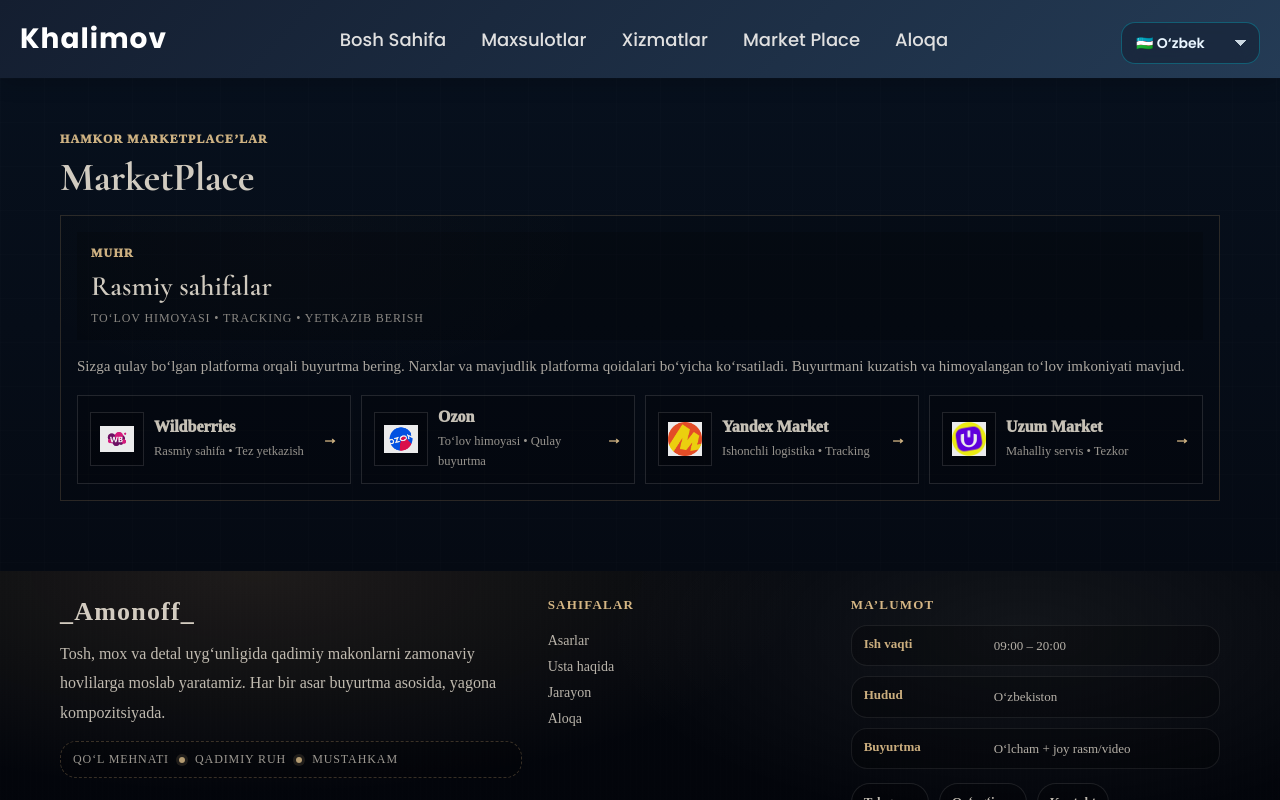
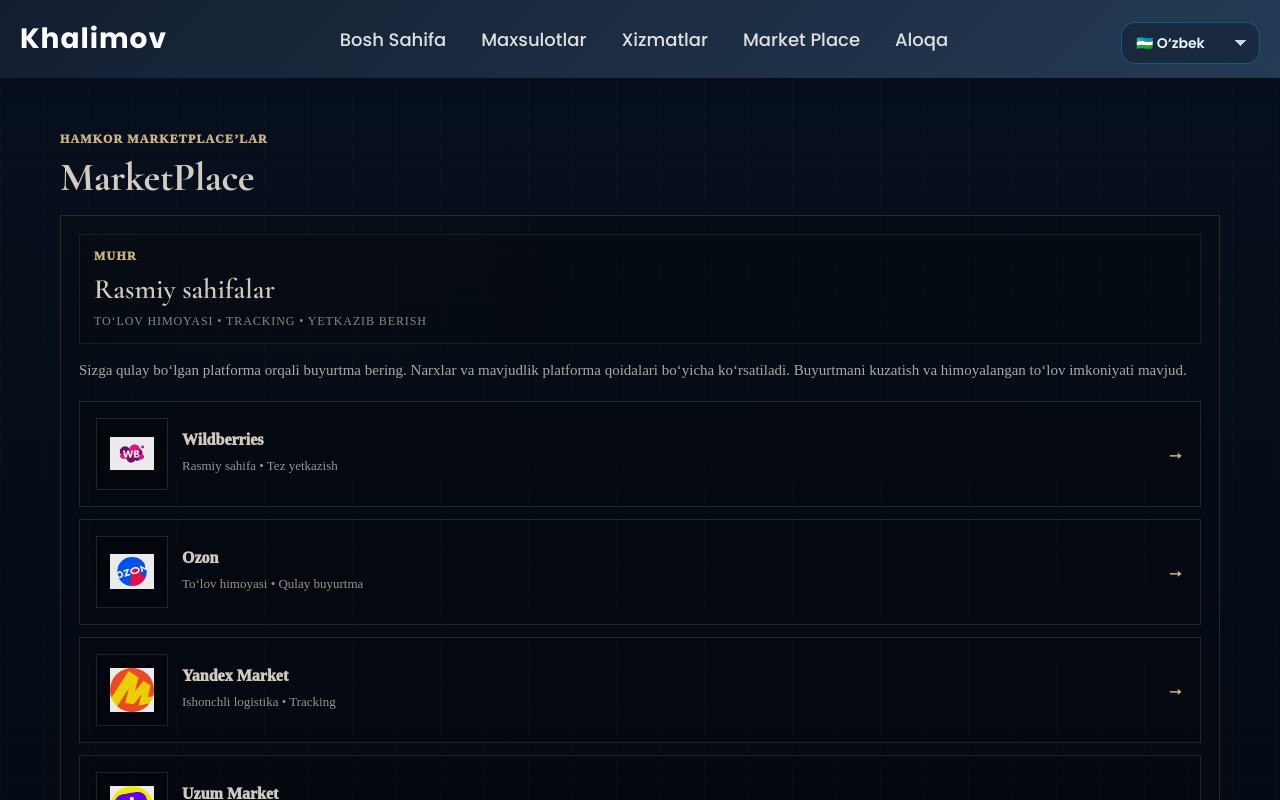
Before and after one commit to amonovdobry07/7-fevral_Loyiha, a React (Vite) app: page /MarketPlace in a window 1280 px wide. Shown: the top 800 px of the page. Built offline with nearby package versions, Linux system fonts and the light colour scheme.

Commit message:
Market Place Fixed

```diff
--- a/src/Pages/MarketPLace/MarketPlace.jsx
+++ b/src/Pages/MarketPLace/MarketPlace.jsx
@@ -10,25 +10,25 @@ const LINKS = [
   {
     name: "Wildberries",
     meta: "Rasmiy sahifa • Tez yetkazish",
-    href: "#",
+    href: "https://www.wildberries.uz/catalog/168511523/detail.aspx?targetUrl=EX",
     logo: wb,
   },
   {
     name: "Ozon",
     meta: "To‘lov himoyasi • Qulay buyurtma",
-    href: "#",
+    href: "https://uz.ozon.com/category/knigi-16500/",
     logo: ozon,
   },
   {
     name: "Yandex Market",
     meta: "Ishonchli logistika • Tracking",
-    href: "#",
+    href: "https://market.yandex.uz/",
     logo: yandex,
   },
   {
     name: "Uzum Market",
     meta: "Mahalliy servis • Tezkor",
-    href: "#",
+    href: "https://uzum.uz/uz",
     logo: uzum,
   },
 ];
@@ -62,9 +62,8 @@ export default function MarketPlaceSeal() {
                   key={idx}
                   className="mpSeal__link"
                   href={l.href}
+                  rel="noreferrer"
                   role="listitem"
-                  target="_blank"
-                  rel="noreferrer"
                 >
                   <div className="mpSeal__logoBox" aria-hidden="true">
                     <img className="mpSeal__logo" src={l.logo} alt="" />
@@ -75,7 +74,7 @@ export default function MarketPlaceSeal() {
                     <span className="mpSeal__meta">{l.meta}</span>
                   </div>
 
-                  <span className="mpSeal__go">→</span>
+                  <span className="mpSeal__go" aria-hidden="true">→</span>
                 </a>
               ))}
             </div>
--- a/src/Styles/MarketPlace.scss
+++ b/src/Styles/MarketPlace.scss
@@ -1,5 +1,5 @@
 .mpSeal {
-  color: rgba(242,234,220,0.86);
+  color: rgba(242, 234, 220, 0.86);
   background: linear-gradient(180deg, #07101d, #050a13);
   padding: 54px 0 70px;
   position: relative;
@@ -17,20 +17,22 @@
   inset: 0;
   opacity: 0.08;
   background-image:
-    linear-gradient(rgba(255,255,255,0.12) 1px, transparent 1px),
-    linear-gradient(90deg, rgba(255,255,255,0.12) 1px, transparent 1px);
+    linear-gradient(rgba(255, 255, 255, 0.12) 1px, transparent 1px),
+    linear-gradient(90deg, rgba(255, 255, 255, 0.12) 1px, transparent 1px);
   background-size: 44px 44px;
   pointer-events: none;
 }
 
-.mpSeal__inner { position: relative; }
+.mpSeal__inner {
+  position: relative;
+}
 
 .mpSeal__kicker {
   margin: 0 0 6px;
   font-size: 12px;
   letter-spacing: 1.1px;
   text-transform: uppercase;
-  color: rgba(224,192,139,0.92);
+  color: rgba(224, 192, 139, 0.92);
   font-weight: 950;
 }
 
@@ -42,9 +44,9 @@
 }
 
 .mpSeal__panel {
-  border: 1px solid rgba(215,176,122,0.18);
-  background: rgba(0,0,0,0.14);
-  padding: 16px;
+  border: 1px solid rgba(215, 176, 122, 0.18);
+  background: rgba(0, 0, 0, 0.14);
+  padding: 18px;
   position: relative;
   overflow: hidden;
 }
@@ -53,17 +55,21 @@
   content: "";
   position: absolute;
   inset: 0;
-  opacity: 0.10;
-  background-image:
-    radial-gradient(520px 260px at 20% 10%, rgba(224,192,139,0.14), transparent 62%);
+  opacity: 0.1;
+  background-image: radial-gradient(
+    520px 260px at 20% 10%,
+    rgba(224, 192, 139, 0.14),
+    transparent 62%
+  );
   pointer-events: none;
 }
 
 .mpSeal__stamp {
-  background: rgba(0,0,0,0.18);
+  background: rgba(0, 0, 0, 0.18);
   padding: 14px 14px 12px;
   margin-bottom: 12px;
   position: relative;
+  border: 1px solid rgba(255, 255, 255, 0.08);
 }
 
 .mpSeal__stampTop {
@@ -71,7 +77,7 @@
   letter-spacing: 1.2px;
   text-transform: uppercase;
   font-size: 12px;
-  color: rgba(224,192,139,0.92);
+  color: rgba(224, 192, 139, 0.92);
   margin-bottom: 8px;
 }
 
@@ -85,87 +91,43 @@
   font-size: 12px;
   letter-spacing: 0.9px;
   text-transform: uppercase;
-  color: rgba(242,234,220,0.56);
+  color: rgba(242, 234, 220, 0.56);
   line-height: 1.6;
 }
 
 .mpSeal__desc {
-  margin: 0 0 14px;
-  color: rgba(242,234,220,0.70);
+  margin: 0 0 16px;
+  color: rgba(242, 234, 220, 0.7);
   line-height: 1.9;
   font-size: 15px;
   position: relative;
 }
 
-/* links list */
+/* ✅ LINKS: endi bitta qatorda (1 column) */
 .mpSeal__links {
   display: grid;
-  grid-template-columns: repeat(4, minmax(0, 1fr));
-  gap: 10px;
+  grid-template-columns: 1fr; /* ✅ bitta ustun */
+  gap: 12px;
   position: relative;
 }
 
+/* ✅ Katta link card */
 .mpSeal__link {
   text-decoration: none;
-  border: 1px solid rgba(255,255,255,0.12);
-  background: rgba(0,0,0,0.18);
-  padding: 12px 12px;
-  display: grid;
-  gap: 6px;
-  transition: background 160ms ease, border-color 160ms ease;
-}
-
-.mpSeal__link:hover {
-  background: rgba(0,0,0,0.28);
-  border-color: rgba(215,176,122,0.20);
-}
-
-.mpSeal__name {
-  font-weight: 950;
-  color: rgba(242,234,220,0.78);
-}
-
-.mpSeal__meta {
-  font-size: 12.5px;
-  color: rgba(242,234,220,0.60);
-  line-height: 1.6;
-}
-
-.mpSeal__go {
-  justify-self: end;
-  color: rgba(224,192,139,0.92);
-  font-weight: 950;
-}
-
-/* responsive */
-@media (max-width: 980px) {
-  .mpSeal__links { grid-template-columns: repeat(2, minmax(0, 1fr)); }
-}
-
-@media (max-width: 560px) {
-  .mpSeal__title { font-size: 34px; }
-  .mpSeal__links { grid-template-columns: 1fr; }
-}
-.mpSeal__links {
-  display: grid;
-  grid-template-columns: repeat(4, minmax(0, 1fr));
-  gap: 10px;
-  position: relative;
-}
-
-/* link card */
-.mpSeal__link {
-  text-decoration: none;
-  border: 1px solid rgba(255,255,255,0.12);
-  background: rgba(0,0,0,0.18);
-  padding: 12px 12px;
+  border: 1px solid rgba(255, 255, 255, 0.12);
+  background: rgba(0, 0, 0, 0.18);
+  padding: 16px 16px;
+  min-height: 86px;
 
   display: grid;
-  grid-template-columns: 54px 1fr 18px;
-  gap: 10px;
+  grid-template-columns: 72px 1fr 30px; /* ✅ katta layout */
+  gap: 14px;
   align-items: center;
 
-  transition: background 160ms ease, border-color 160ms ease, transform 160ms ease;
+  transition:
+    background 160ms ease,
+    border-color 160ms ease,
+    transform 160ms ease;
   position: relative;
   overflow: hidden;
 }
@@ -175,14 +137,18 @@
   position: absolute;
   inset: 0;
   opacity: 0;
-  background: radial-gradient(420px 200px at 20% 0%, rgba(224,192,139,0.16), transparent 60%);
+  background: radial-gradient(
+    680px 260px at 18% 0%,
+    rgba(224, 192, 139, 0.18),
+    transparent 60%
+  );
   transition: opacity 180ms ease;
   pointer-events: none;
 }
 
 .mpSeal__link:hover {
-  background: rgba(0,0,0,0.28);
-  border-color: rgba(215,176,122,0.22);
+  background: rgba(0, 0, 0, 0.3);
+  border-color: rgba(215, 176, 122, 0.26);
   transform: translateY(-2px);
 }
 
@@ -190,62 +156,84 @@
   opacity: 1;
 }
 
-/* logo */
+/* ✅ logo box kattaroq */
 .mpSeal__logoBox {
-  width: 54px;
-  height: 54px;
-  border: 1px solid rgba(255,255,255,0.12);
-  background: rgba(0,0,0,0.22);
+  width: 72px;
+  height: 72px;
+  border: 1px solid rgba(255, 255, 255, 0.12);
+  background: rgba(0, 0, 0, 0.22);
   display: grid;
   place-items: center;
 }
 
 .mpSeal__logo {
-  width: 34px;
-  height: 34px;
+  width: 44px;
+  height: 44px;
   object-fit: contain;
-  filter: saturate(0.9) contrast(1.05);
+  filter: saturate(0.95) contrast(1.05);
   opacity: 0.92;
 }
 
 /* text */
-.mpSeal__text { display: grid; gap: 4px; }
+.mpSeal__text {
+  display: grid;
+  gap: 6px;
+}
 
 .mpSeal__name {
   font-weight: 950;
-  color: rgba(242,234,220,0.82);
+  font-size: 16px;
+  color: rgba(242, 234, 220, 0.86);
   width: fit-content;
-  border-bottom: 1px solid rgba(224,192,139,0.0);
-  transition: border-color 180ms ease, color 180ms ease;
+  border-bottom: 1px solid rgba(224, 192, 139, 0);
+  transition:
+    border-color 180ms ease,
+    color 180ms ease;
 }
 
 .mpSeal__link:hover .mpSeal__name {
-  color: rgba(224,192,139,0.95);
-  border-bottom-color: rgba(224,192,139,0.32);
+  color: rgba(224, 192, 139, 0.95);
+  border-bottom-color: rgba(224, 192, 139, 0.32);
 }
 
 .mpSeal__meta {
-  font-size: 12.5px;
-  color: rgba(242,234,220,0.62);
+  font-size: 13px;
+  color: rgba(242, 234, 220, 0.62);
   line-height: 1.6;
 }
 
+/* arrow */
 .mpSeal__go {
   justify-self: end;
-  color: rgba(224,192,139,0.92);
+  color: rgba(224, 192, 139, 0.92);
   font-weight: 950;
+  font-size: 18px;
   transition: transform 180ms ease;
 }
 
 .mpSeal__link:hover .mpSeal__go {
-  transform: translateX(2px);
+  transform: translateX(3px);
 }
 
 /* responsive */
-@media (max-width: 980px) {
-  .mpSeal__links { grid-template-columns: repeat(2, minmax(0, 1fr)); }
+@media (max-width: 560px) {
+  .mpSeal__title {
+    font-size: 34px;
+  }
+
+  .mpSeal__link {
+    grid-template-columns: 64px 1fr 24px;
+    padding: 14px;
+    min-height: 80px;
+  }
+
+  .mpSeal__logoBox {
+    width: 64px;
+    height: 64px;
+  }
+
+  .mpSeal__logo {
+    width: 40px;
+    height: 40px;
+  }
 }
-
-@media (max-width: 560px) {
-  .mpSeal__links { grid-template-columns: 1fr; }
-}
```
